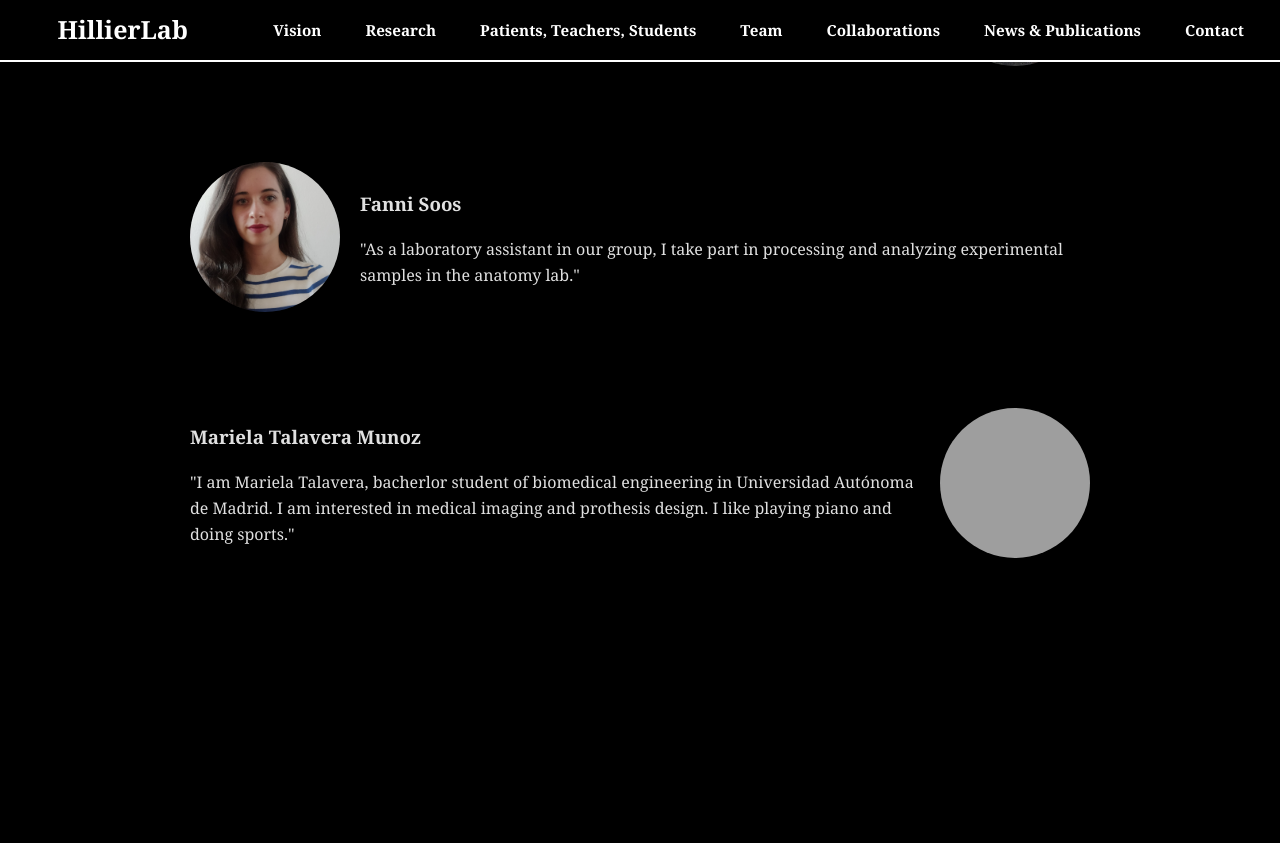
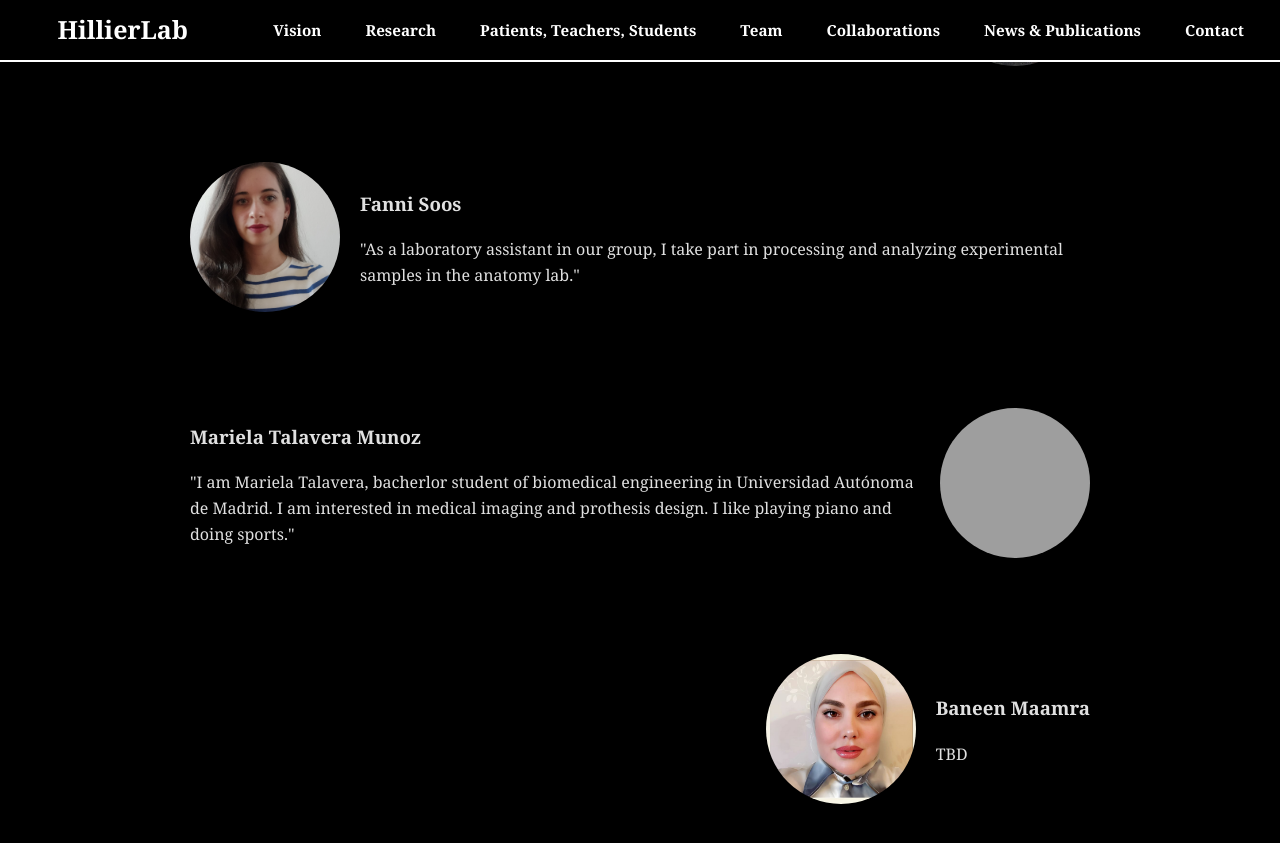
Before and after one commit to dzsano/rottenbillerdavid.github.io, a Jekyll site: the page built from team.md, in a window 1280 px wide and 900 px high, scrolled down 568 px. Shown: the top 843 px of the window. Built offline with Jekyll 4.4.1, drawn with Linux system fonts in a browser that asks for light colours; before the commit the page ends 1222 px from its top, so only the background shows below that; grey boxes are pictures that could not be loaded.

Commit message:
Add Baneen Maamra to team.md

```diff
--- a/team.md
+++ b/team.md
@@ -34,3 +34,11 @@ title: Meet the Team
     <p>"I am Mariela Talavera, bacherlor student of biomedical engineering in Universidad Autónoma de Madrid. I am interested in medical imaging and prothesis design. I like playing piano and doing sports."</p>
   </div>
 </div>
+
+<div style="display: flex; align-items: center; margin-bottom: 2em;">
+  <img src="/assets/images/Baneen.jpg" alt="Member Name" style="width: 150px; height: 150px; aspect-ratio: 1 / 1; border-radius: 50%; object-fit: cover; margin-right: 20px;">
+  <div>
+    <h3>Baneen Maamra</h3>
+    <p>TBD</p>
+  </div>
+</div>
```
